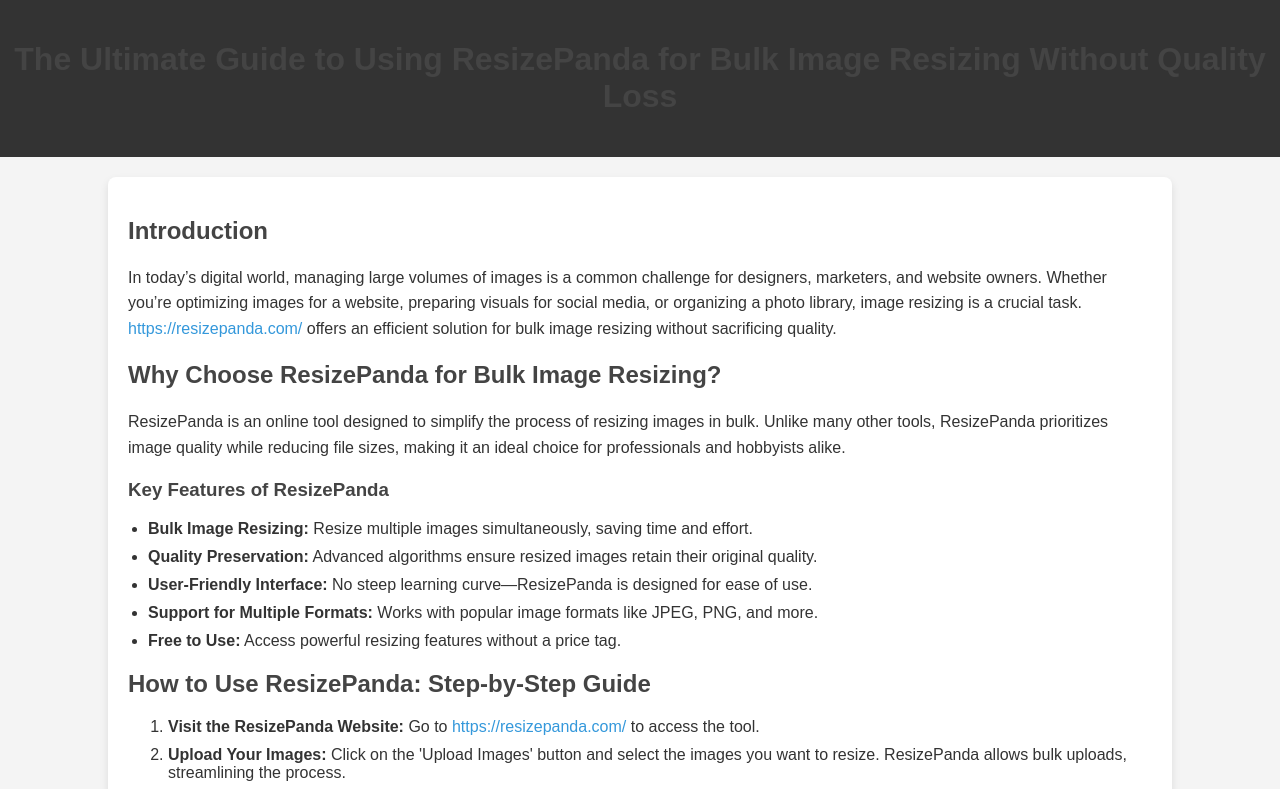
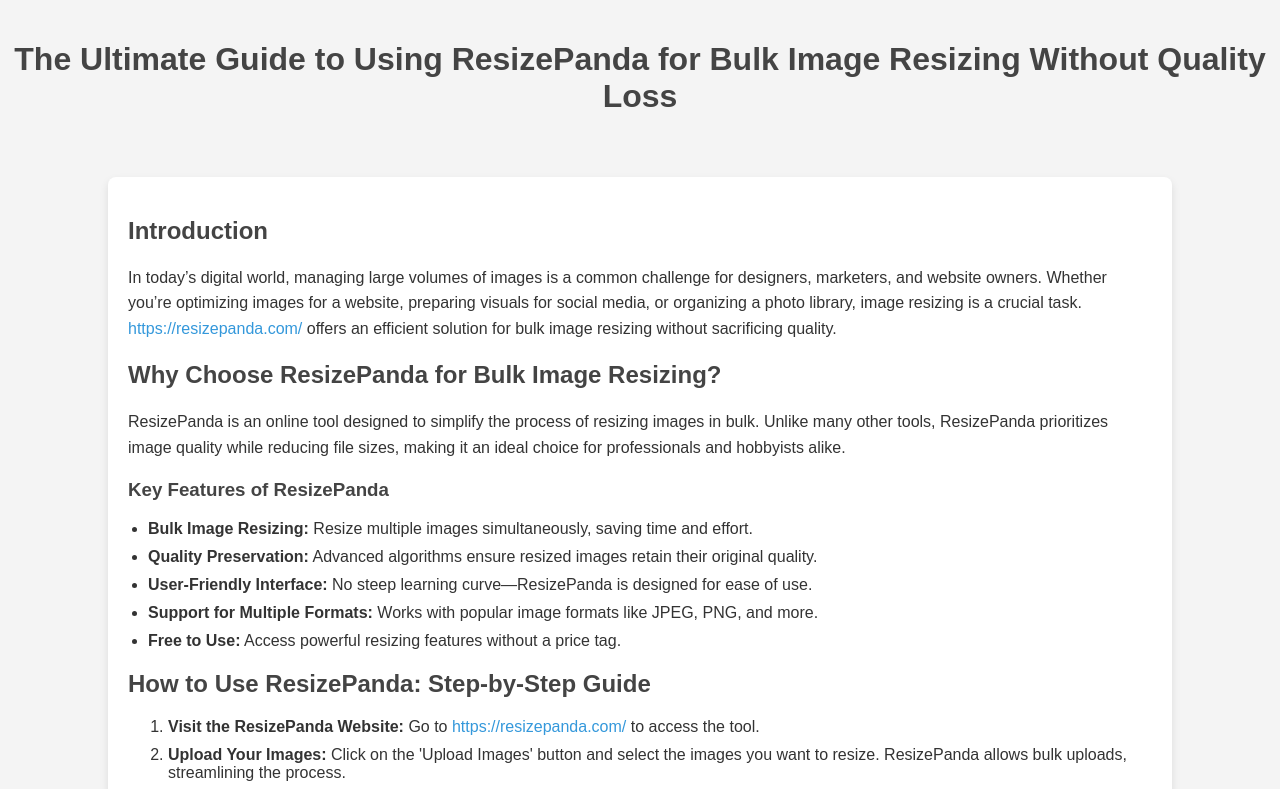
Before and after one commit to roberthinsom/resizepanda.com-netlify, a plain HTML site: page index.html in a window 1280 px wide. Shown: the top 789 px of the page. Drawn offline with Linux system fonts and the light colour scheme.

Commit message:
Update index.html

```diff
--- a/index.html
+++ b/index.html
@@ -1,12 +1,13 @@
 <!DOCTYPE html>
 <html lang="en">
 <head>
+    <meta name="google-site-verification" content="IZ6LQPyhv1u16ULUwwgx6y4Vx6rD9_SCEjyZuXFV7Fc" />
     <meta charset="UTF-8">
     <meta name="viewport" content="width=device-width, initial-scale=1.0">
     <title>The Ultimate Guide to Using ResizePanda for Bulk Image Resizing Without Quality Loss</title>
     <style>
         body { font-family: Arial, sans-serif; margin: 0; padding: 0; background-color: #f4f4f4; color: #333; }
-        header { background-color: #333; color: #fff; padding: 20px 0; text-align: center; }
+        header { background-color: ; color: #fff; padding: 20px 0; text-align: center; }
         h1, h2, h3 { color: #444; }
         p { line-height: 1.6; }
         a { color: #3498db; text-decoration: none; }
```
